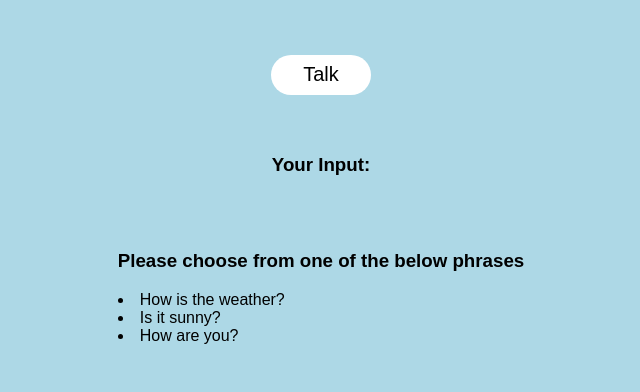
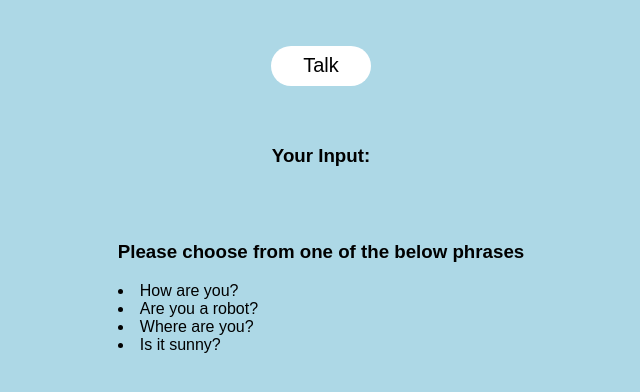
Before and after one commit to SamRaha/Cheap-Alexa, a plain HTML site: page index.html in a window 1280 px wide. Shown: the whole page, without its empty margins (319-959 px from the left). Drawn offline with Linux system fonts and the light colour scheme.

Commit message:
second commit - changed responses

```diff
--- a/index.html
+++ b/index.html
@@ -10,9 +10,10 @@
 	<h3>Your Input: </h3><h3 class="content"></h3>
 	<div class="inputs">
 		<h3> Please choose from one of the below phrases </h3>
-		<li>How is the weather?</li>
+		<li>How are you?</li>
+		<li>Are you a robot?</li>
+		<li>Where are you?</li>
 		<li>Is it sunny?</li>
-		<li>How are you?</li>
 	</div>
 
 	<script src="main.js"></script>
--- a/main.js
+++ b/main.js
@@ -3,8 +3,8 @@ const content = document.querySelector('.content');
 
 //speech that it recognises
 
-const questionsList = [ 'how are you', 'are you a robot', 'where are you' ];
-const answersList = [ 'good', 'what do you think?', 'in your computer' ];
+const questionsList = [ 'how are you', 'are you a robot', 'where are you', 'is it sunny' ];
+const answersList = [ 'good', 'what do you think?', 'in your computer', 'why dont you look outside' ];
 
 // identifiying the window element of speech recongition API
 const SpeechRecognition = window.SpeechRecognition || window.webkitSpeechRecognition;
```
